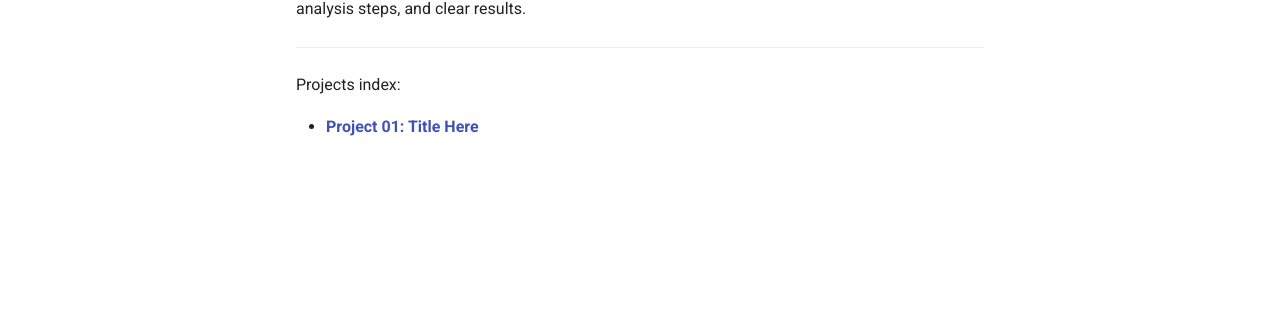
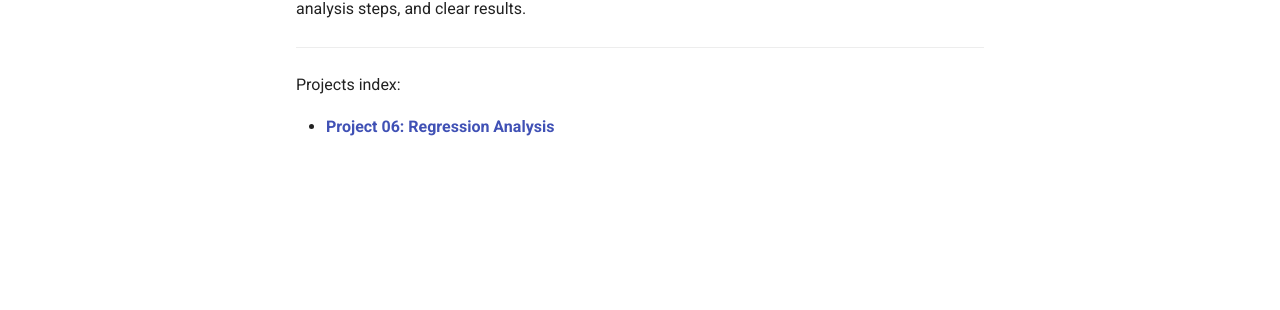
Before and after one commit to Pojetta/ml_regression_farris, an MkDocs documentation site: the page built from docs/index.md, in a window 1280 px wide. Shown: the part 276-586 px from the top of the page. Built offline with MkDocs 1.6.1 and Material for MkDocs 9.7.7, drawn with Linux system fonts in a browser that asks for light colours; comment, search, counter and statistics services are not loaded.

Commit message:
Update Index for project06

```diff
--- a/docs/index.md
+++ b/docs/index.md
@@ -9,4 +9,4 @@ Each project follows a professional structure with reproducible environments, do
 
 Projects index:
 
-- [**Project 01: Title Here**](project01/README.md)
+- [**Project 06: Regression Analysis**](project06/README.md)
```
